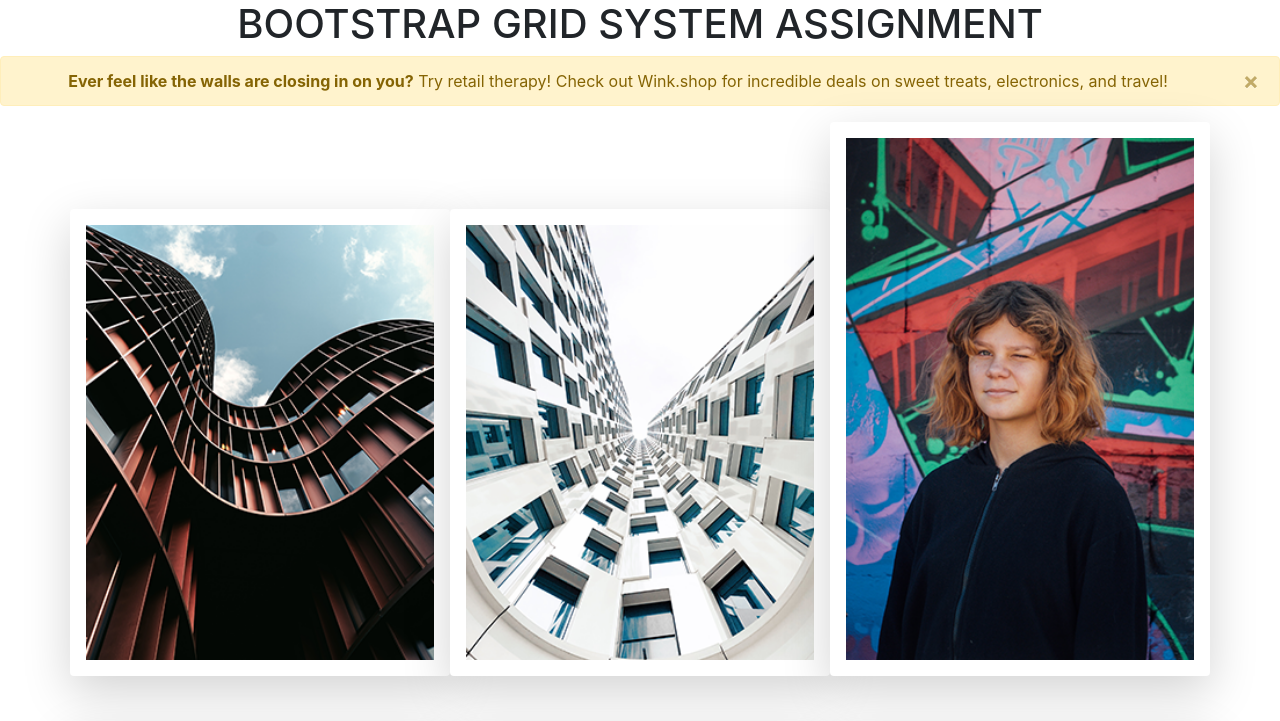
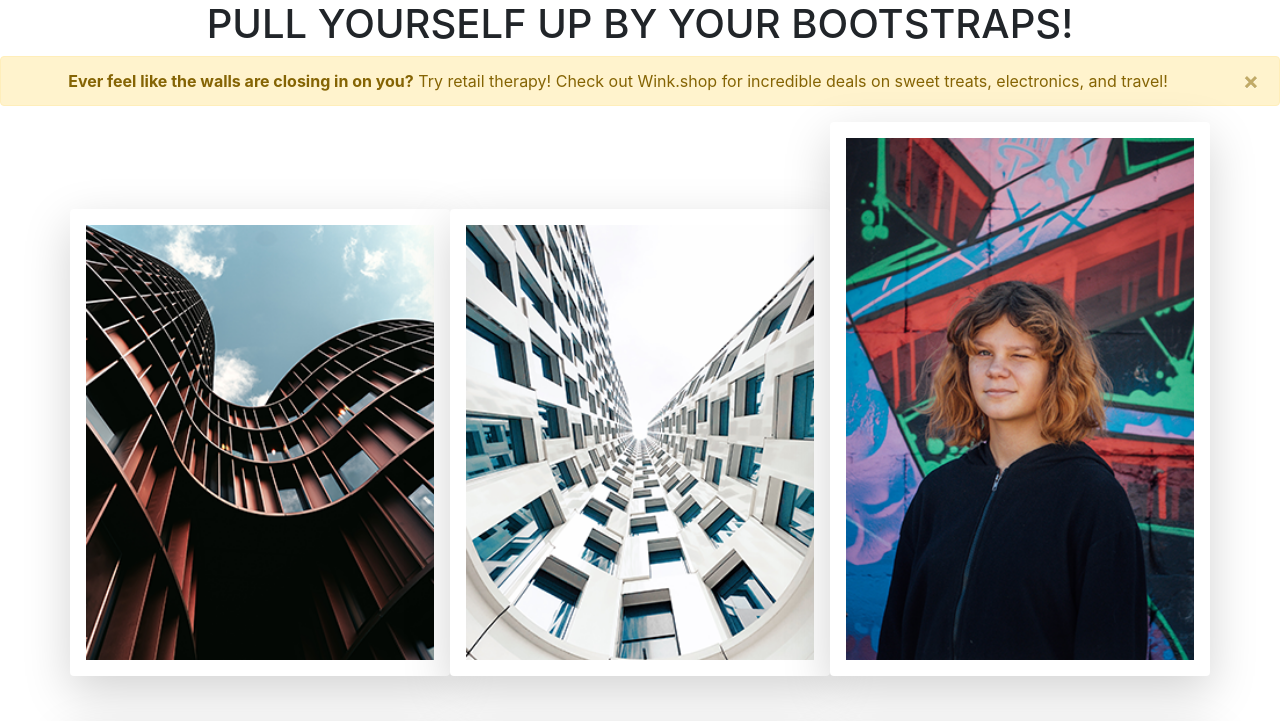
Before and after one commit to ejkragon/m2-hw2-agonkresky-emmanuel, a plain HTML site: page index.html in a window 1280 px wide. Shown: the top 721 px of the page. Drawn offline with nearby package versions, Linux system fonts and the light colour scheme.

Commit message:
Update H1

```diff
--- a/index.html
+++ b/index.html
@@ -14,7 +14,7 @@
 </head>
 
 <body>
-    <h1 class="text-center text-uppercase">Bootstrap Grid System Assignment</h1>
+    <h1 class="text-center text-uppercase">Pull Yourself Up by Your Bootstraps!</h1>
     <div class="alert alert-warning alert-dismissible fade show text-center" role="alert">
         <strong>Ever feel like the walls are closing in on you?</strong> Try retail therapy! Check out Wink.shop for incredible deals on sweet treats, electronics, and travel!
         <button type="button" class="close" data-dismiss="alert" aria-label="Close">
```
